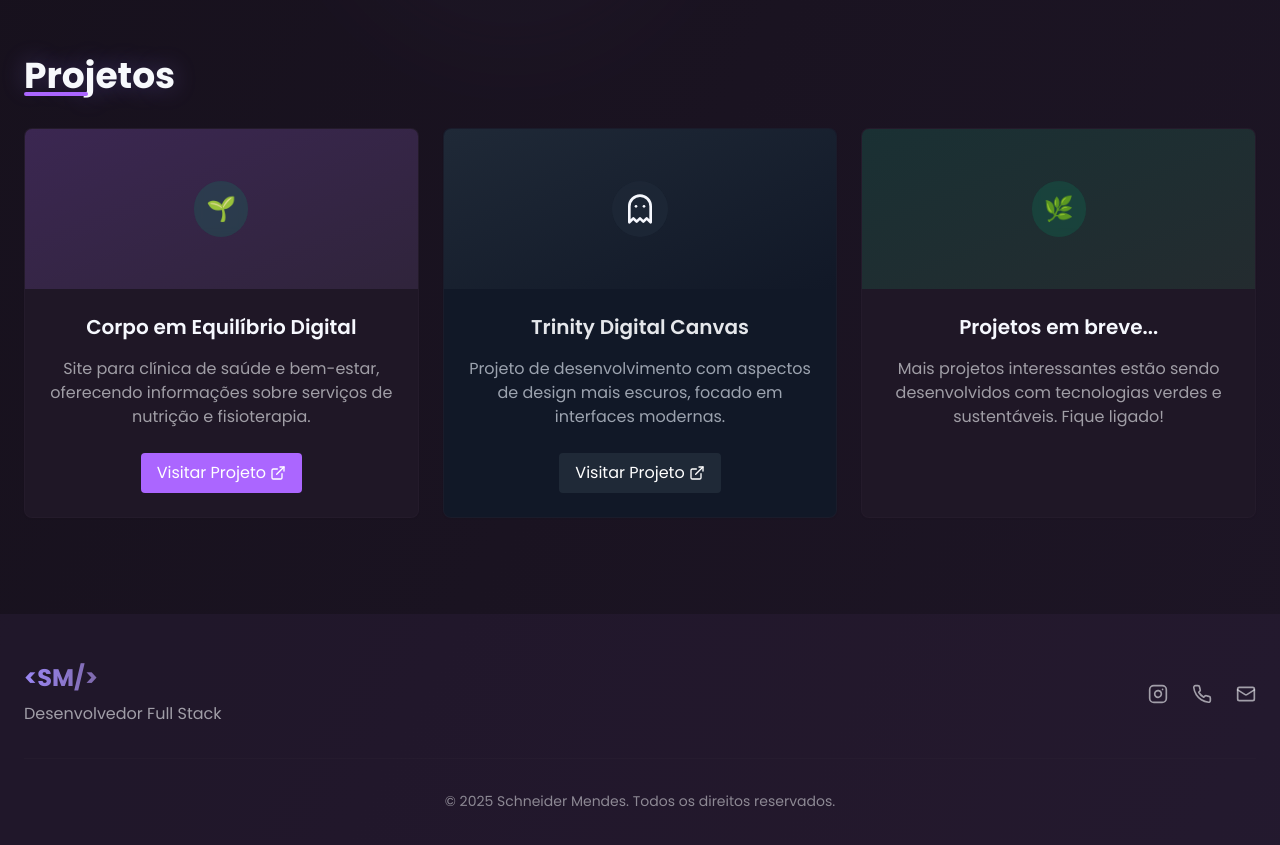
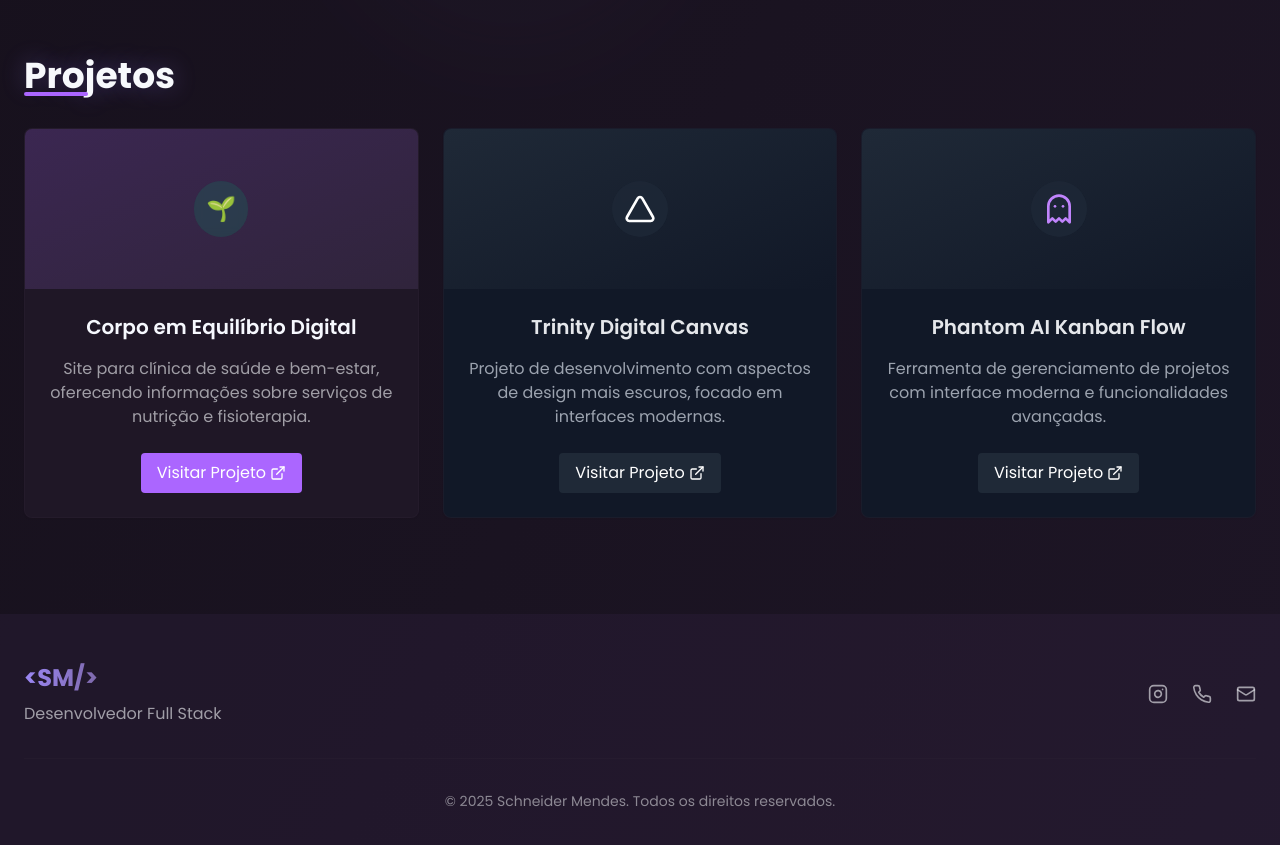
Before and after one commit to gmendes7/schneider-mendes-portfolio-glow, a React (Vite) app: page / in a window 1280 px wide. Shown: the part 1540-2385 px from the top of the page. Built offline with nearby package versions, Linux system fonts and the light colour scheme.

Commit message:
Add new project and update Trinity's icon
Update the "Projects in progress" section in `Projects.tsx` to include a new project with the provided link and a ghost icon. Also, change the icon for the "Trinity Digital Canvas" project to a white or black triangle.

```diff
--- a/src/components/Projects.tsx
+++ b/src/components/Projects.tsx
@@ -18,14 +18,16 @@ const Projects = () => {
         <RealProjectCard
           title="Trinity Digital Canvas"
           description="Projeto de desenvolvimento com aspectos de design mais escuros, focado em interfaces modernas."
-          emoji="👻"
           url="https://trinity-digital-canvas.lovable.app"
           darkTheme={true}
-          icon={<Ghost className="w-8 h-8" />}
+          icon={<Triangle className="w-8 h-8 text-white" />}
         />
-        <ProjectCard
-          emoji="🌿"
-          description="Mais projetos interessantes estão sendo desenvolvidos com tecnologias verdes e sustentáveis. Fique ligado!"
+        <RealProjectCard
+          title="Phantom AI Kanban Flow"
+          description="Ferramenta de gerenciamento de projetos com interface moderna e funcionalidades avançadas."
+          url="https://phantom-ai-kanban-flow.lovable.app"
+          darkTheme={true}
+          icon={<Ghost className="w-8 h-8 text-purple-400" />}
         />
       </div>
     </section>
@@ -35,7 +37,7 @@ const Projects = () => {
 interface RealProjectCardProps {
   title: string;
   description: string;
-  emoji: string;
+  emoji?: string;
   url: string;
   imageUrl?: string;
   darkTheme?: boolean;
@@ -86,27 +88,4 @@ const RealProjectCard = ({ title, description, emoji, url, imageUrl, darkTheme,
   );
 };
 
-interface ProjectCardProps {
-  emoji?: string;
-  description?: string;
-}
-
-const ProjectCard = ({ emoji = "🌱", description = "Mais projetos interessantes estão sendo desenvolvidos. Fique ligado!" }: ProjectCardProps) => {
-  return (
-    <Card className="bg-card border border-border/30 overflow-hidden glow-effect">
-      <div className="h-40 bg-gradient-to-br from-emerald-600/20 to-green-400/10 flex items-center justify-center">
-        <div className="bg-emerald-600/20 backdrop-blur-sm p-3 rounded-full">
-          <span className="text-2xl">{emoji}</span>
-        </div>
-      </div>
-      <CardContent className="p-6">
-        <h3 className="text-xl font-semibold mb-4 text-center">Projetos em breve...</h3>
-        <p className="text-foreground/60 text-center">
-          {description}
-        </p>
-      </CardContent>
-    </Card>
-  );
-};
-
 export default Projects;
```
